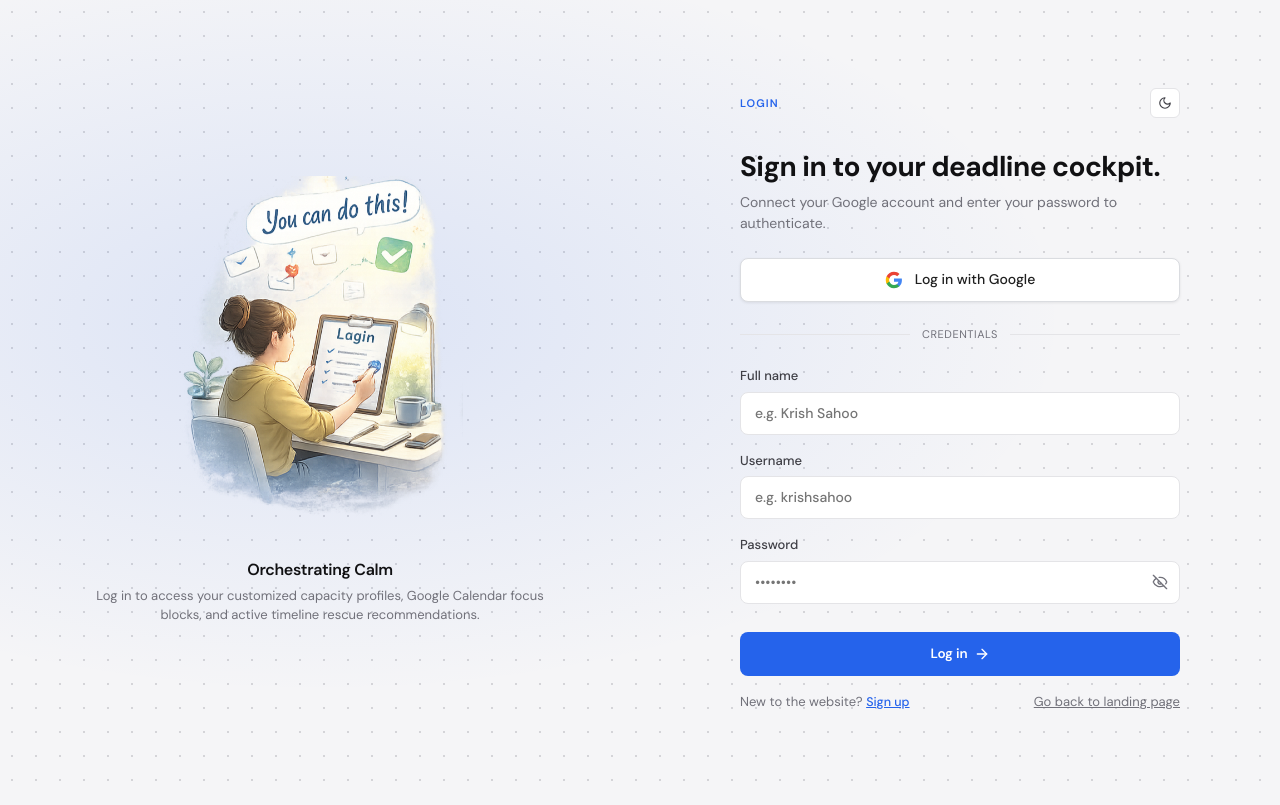
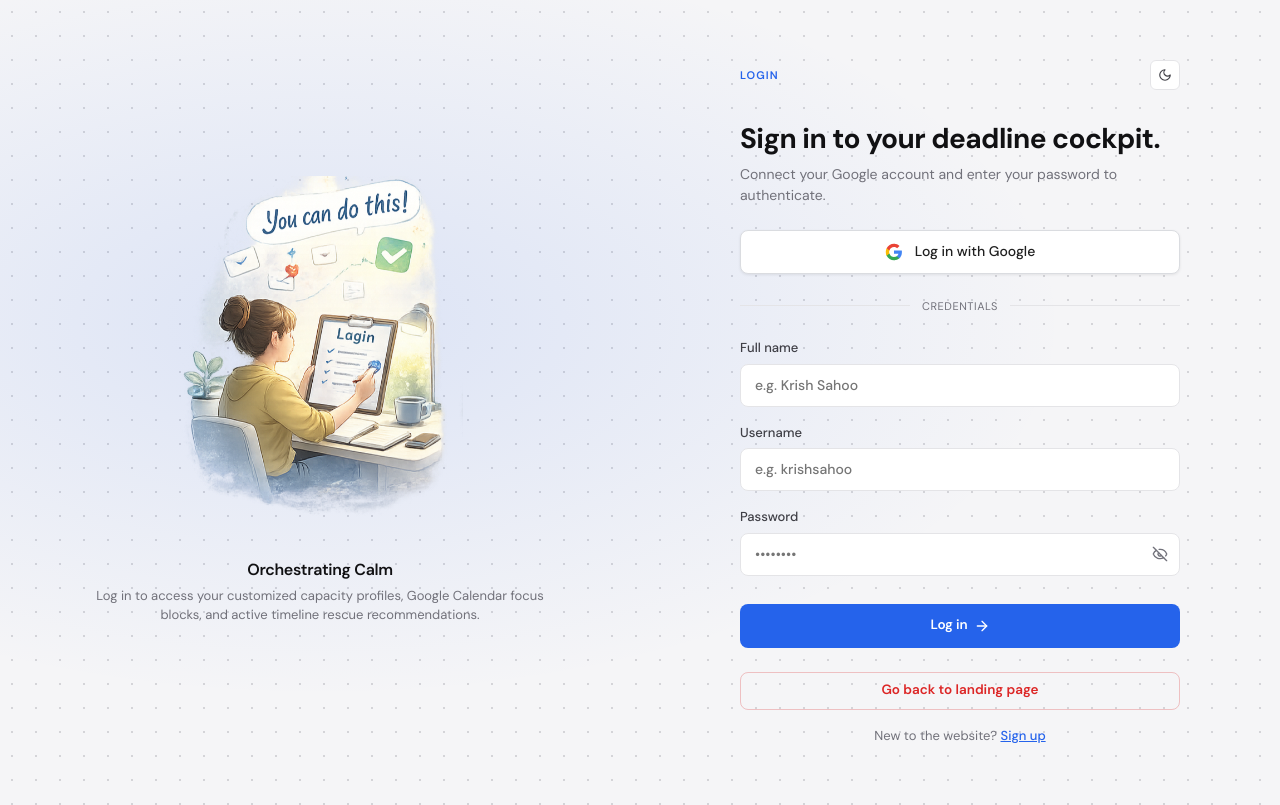
Before and after one commit to krishnasahoo11156/foresee, a Next.js app in the folder frontend/: page /login in a window 1280 px wide. Built offline with nearby package versions, Linux system fonts and the light colour scheme; no server answers.

Commit message:
feat: implement authentication and onboarding pages with global styles

```diff
--- a/frontend/app/globals.css
+++ b/frontend/app/globals.css
@@ -133,12 +133,12 @@ h3 { font-size: 14px; font-weight: 600; margin-bottom: 2px; }
   flex: 1;
   overflow-y: auto;
   overflow-x: hidden;
-  padding: 20px 12px 8px;
+  padding: 36px 12px 8px;
   display: flex;
   flex-direction: column;
 }
 
-.sidebar.collapsed .sidebar-inner { padding: 20px 8px 8px; }
+.sidebar.collapsed .sidebar-inner { padding: 36px 8px 8px; }
 
 .brand {
   display: flex;
@@ -631,3 +631,25 @@ h3 { font-size: 14px; font-weight: 600; margin-bottom: 2px; }
   border-color: var(--danger);
   color: var(--danger);
 }
+
+.button-red-landing {
+  display: inline-flex;
+  align-items: center;
+  justify-content: center;
+  height: 38px;
+  padding: 0 18px;
+  border-radius: 8px;
+  font-size: 13.5px;
+  font-weight: 600;
+  border: 1px solid rgba(220, 38, 38, 0.25);
+  color: var(--danger);
+  background: transparent;
+  text-decoration: none;
+  transition: all var(--transition);
+}
+
+.button-red-landing:hover {
+  background: rgba(220, 38, 38, 0.08);
+  border-color: var(--danger);
+  transform: translateY(-1px);
+}
--- a/frontend/app/login/page.tsx
+++ b/frontend/app/login/page.tsx
@@ -329,16 +329,16 @@ export default function LoginPage() {
             </button>
           </form>
 
-          <div style={{ textAlign: "center", marginTop: "16px", display: "flex", justifyContent: "space-between", fontSize: "12.5px" }}>
-            <div>
+          <div style={{ display: "flex", flexDirection: "column", gap: "16px", alignItems: "center", marginTop: "24px" }}>
+            <Link href="/" className="button-red-landing" style={{ width: "100%" }}>
+              Go back to landing page
+            </Link>
+            <div style={{ fontSize: "13px", textAlign: "center" }}>
               <span className="muted">New to the website? </span>
               <Link href="/onboarding" style={{ textDecoration: "underline", color: "var(--accent)", fontWeight: 500 }}>
                 Sign up
               </Link>
             </div>
-            <Link href="/" className="muted" style={{ textDecoration: "underline" }}>
-              Go back to landing page
-            </Link>
           </div>
         </div>
       </div>
--- a/frontend/app/onboarding/page.tsx
+++ b/frontend/app/onboarding/page.tsx
@@ -352,8 +352,8 @@ export default function OnboardingPage() {
                 </Link>
               </div>
 
-              <div style={{ textAlign: "center", marginTop: "12px", fontSize: "12.5px" }}>
-                <Link href="/" className="muted" style={{ textDecoration: "underline" }}>
+              <div style={{ textAlign: "center", marginTop: "16px" }}>
+                <Link href="/" className="button-red-landing" style={{ width: "100%" }}>
                   Go back to landing page
                 </Link>
               </div>
```
